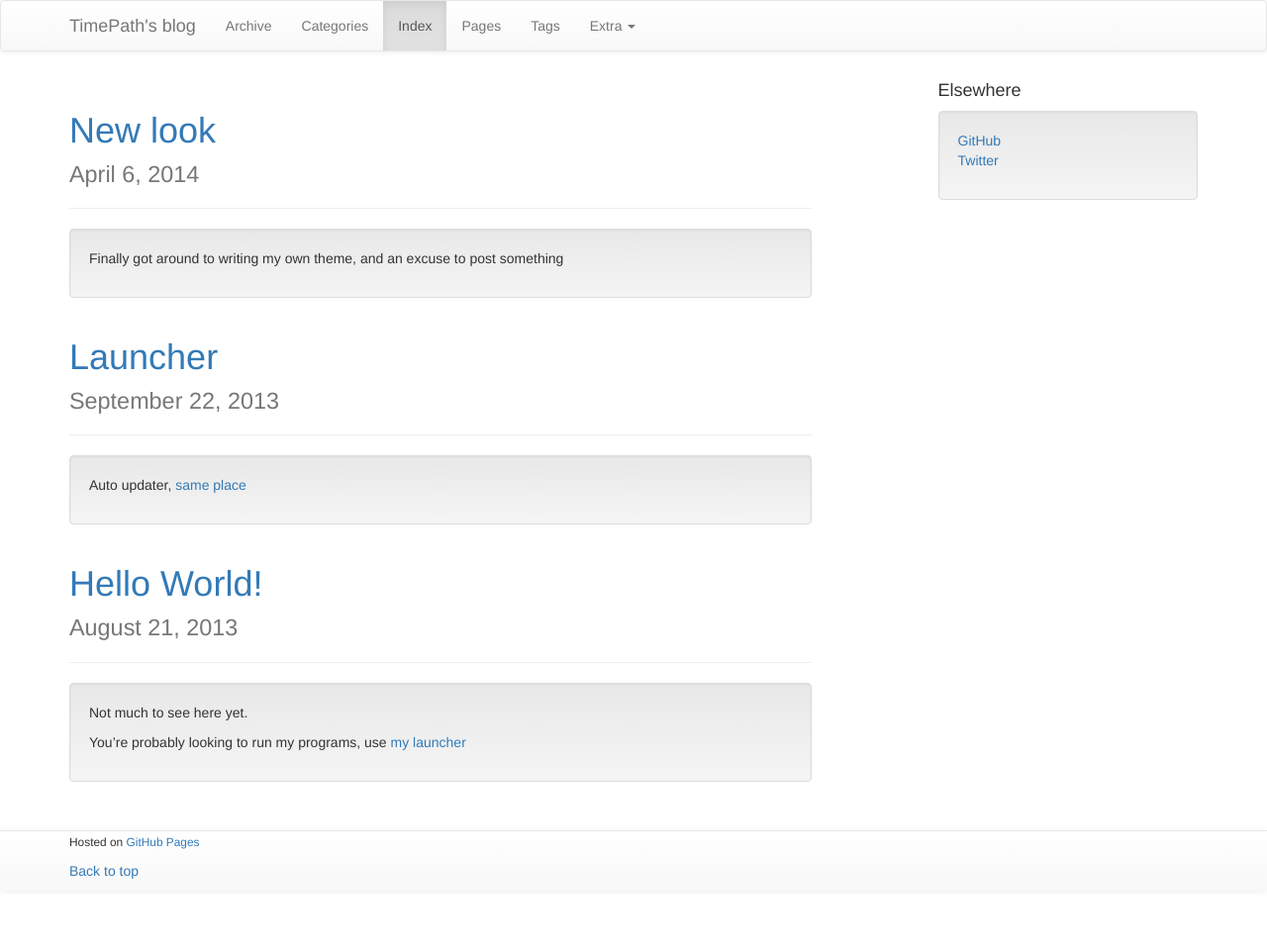
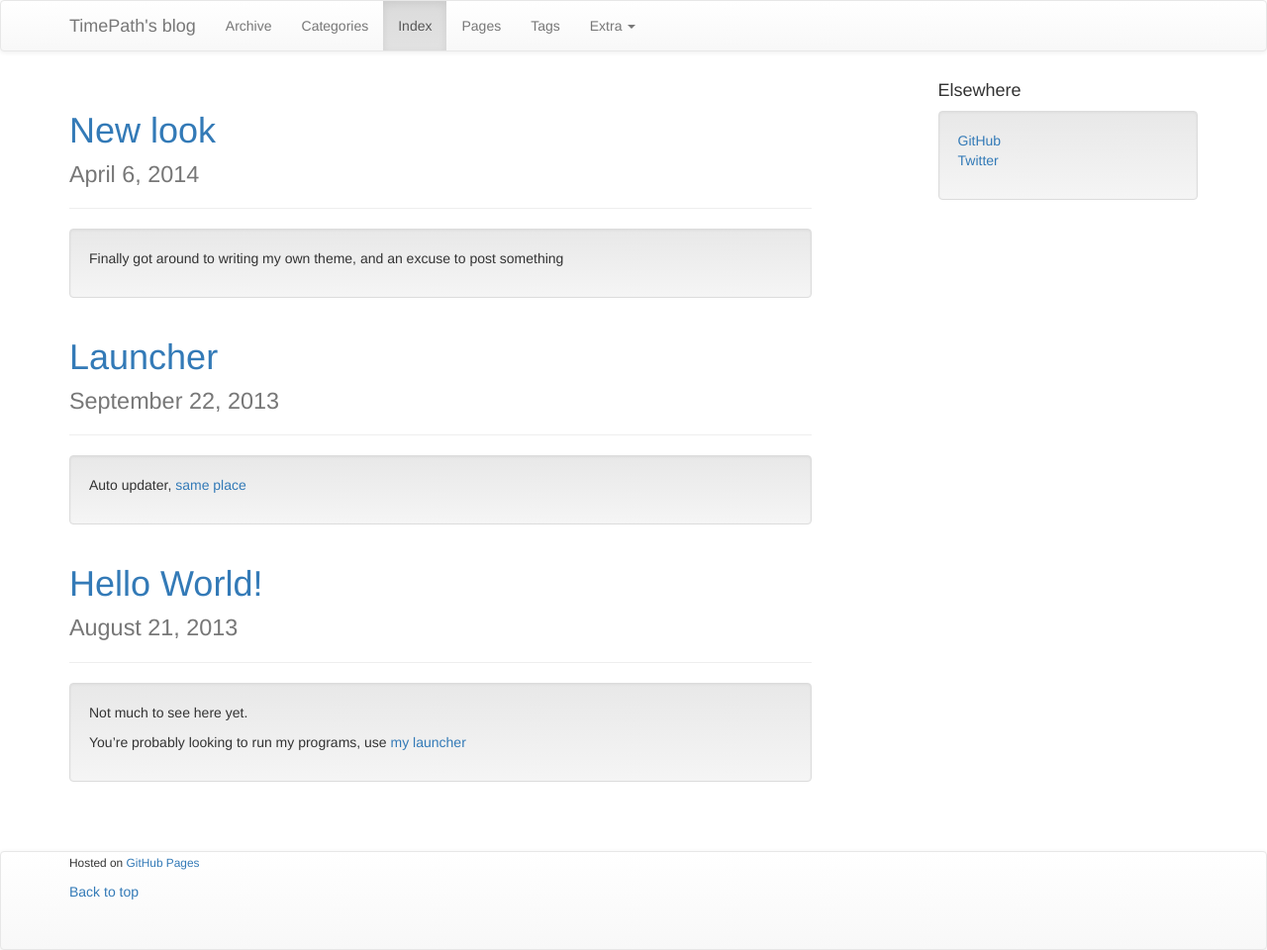
Before and after one commit to TimePath/timepath.github.io, a Jekyll site: the page built from index.html, in a window 1280 px wide. Shown: the whole page at 99% size. Built offline with Jekyll 4.4.1, drawn with Linux system fonts in a browser that asks for light colours; nearby versions of some CDN libraries; library files that are not in the unit come from our copies; before the commit the page ends 900 px from its top, so only the background shows below that.

Commit message:
Fixed the footer

```diff
--- a/_layouts/default.html
+++ b/_layouts/default.html
@@ -17,6 +17,26 @@ theme:
 		<link rel="stylesheet" href="{{ ASSET_PATH }}/css/bootstrap.min.css">
 		<link rel="stylesheet" href="{{ ASSET_PATH }}/css/bootstrap-theme.min.css">
 
+		<style>
+			html, body {
+				margin: 0; padding: 0;
+				height: 100%;
+			}
+			#wrapper {
+				min-height: 100%;
+				position: relative;
+			}
+			#content {
+				padding-bottom: 150px;
+			}
+			#footer {
+				height: 100px;
+				margin-bottom: 0;
+				position: absolute;
+				bottom: 0; left: 0;
+				width: 100%;
+			}
+		</style>
 
 		<!--[if lt IE 9]>
 			<script src="https://oss.maxcdn.com/libs/html5shiv/3.7.0/html5shiv.js"></script>
@@ -25,6 +45,7 @@ theme:
 		{% include features/analytics %}
 	</head>
 	<body>
+		<div id="wrapper">
 		<nav class="navbar navbar-default" role="navigation">
 			<div class="container">
 				<div class="navbar-header">
@@ -56,7 +77,7 @@ theme:
 			</div>
 		</nav>
 
-		<div class="container">
+		<div class="container" id="content">
 			<div class="row">
 				<div class="col-sm-8 blog-main">
 					{{ content }}
@@ -91,12 +112,13 @@ theme:
 			</div>
 		</div>
 
-		<footer class="navbar navbar-default navbar-fixed-bottom" role="navigation">
+		<div class="navbar navbar-default" role="navigation" id="footer">
 			<div class="container">
 				<p><small>Hosted on <a href="http://pages.github.com/">GitHub Pages</a></small></p>
 				<p><a href="#">Back to top</a></p>
 			</div>
-		</footer>
+		</div>
+		</div>
 
 		<script src="https://ajax.googleapis.com/ajax/libs/jquery/1.11.0/jquery.min.js"></script>
 		<script src="{{ ASSET_PATH }}/js/bootstrap.min.js"></script>
```
